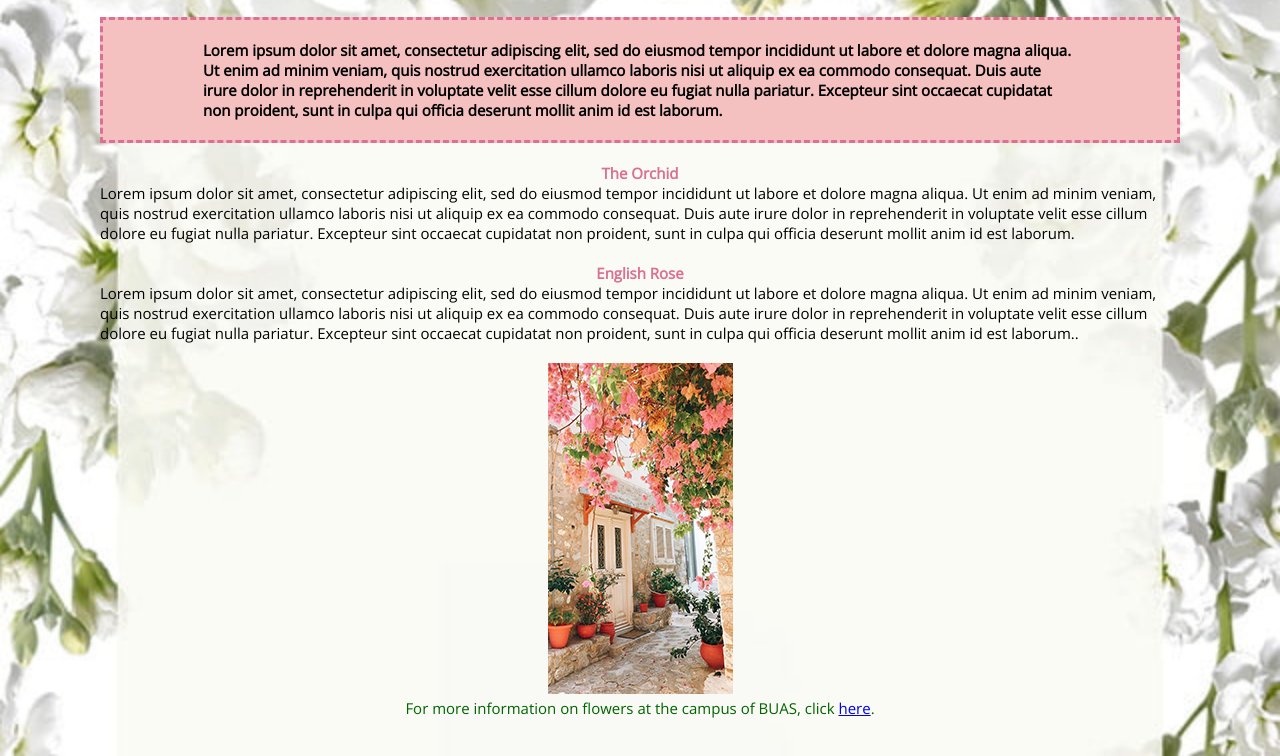
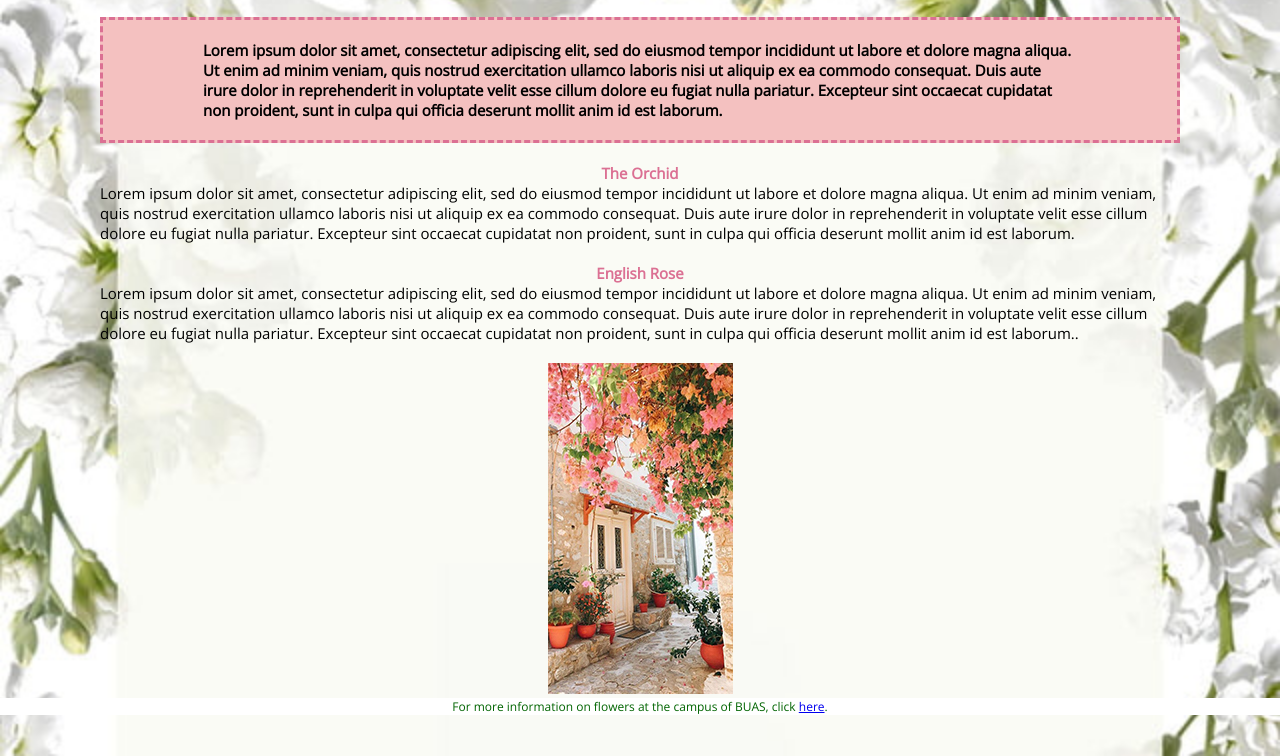
Before and after one commit to EmmaHek/prj4-chapter-4, a plain HTML site: page index.html in a window 1280 px wide. Shown: the part 44-800 px from the top of the page. Drawn offline with nearby package versions, Linux system fonts and the light colour scheme.

Commit message:
class footer

```diff
--- a/css/styles.css
+++ b/css/styles.css
@@ -50,3 +50,9 @@ div p {
 	font-family: 'Open Sans', sans-serif;
 	font-size: 15px;
 }
+.footer {
+	display: inline block;
+	background: white;
+	font-size: 12px;
+	text-align: center;
+}
--- a/index.html
+++ b/index.html
@@ -28,7 +28,7 @@
 		<img src="images/ninefavoritethings-halfbakedharvest.jpg" alt="Pink flowers in a street."/>
 	</div>
 	<div>
-	<footer>
+	<footer class="footer">
 		<p id="green" class="centered">For more information on flowers at the campus of BUAS, click <a href="https://www.buas.nl/">here</a>.</p>
 	</footer>
 	</div>
```
